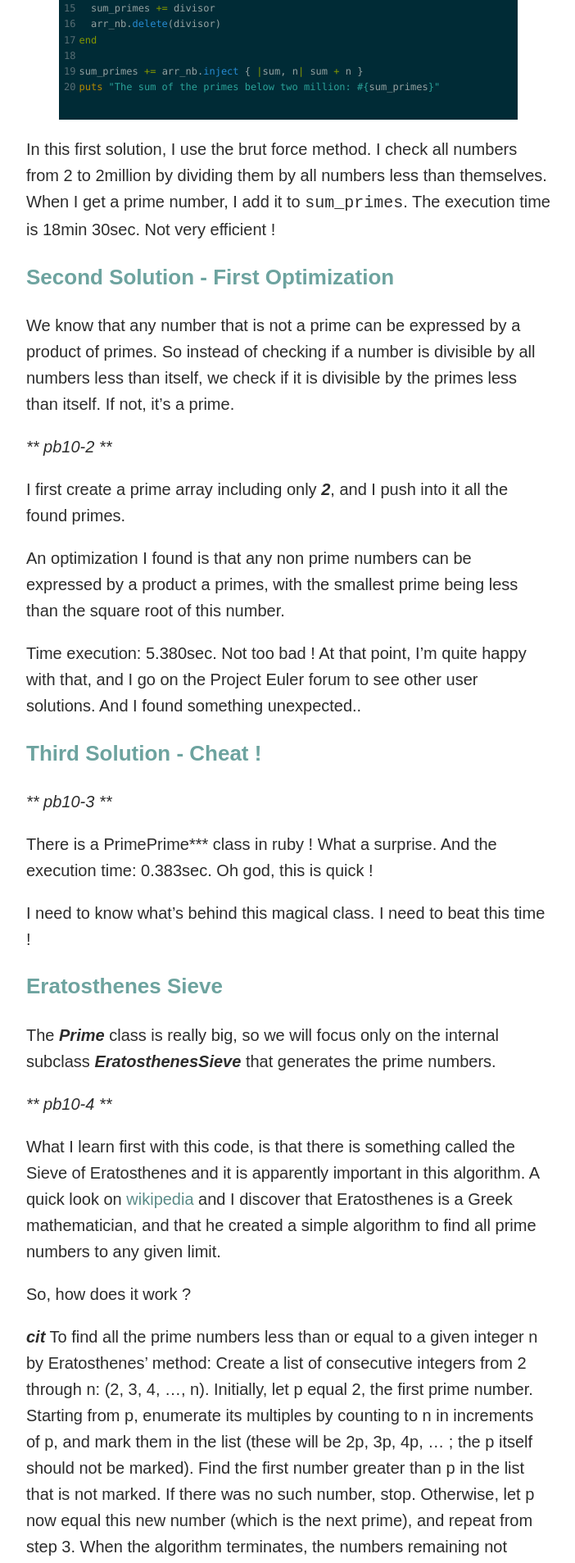
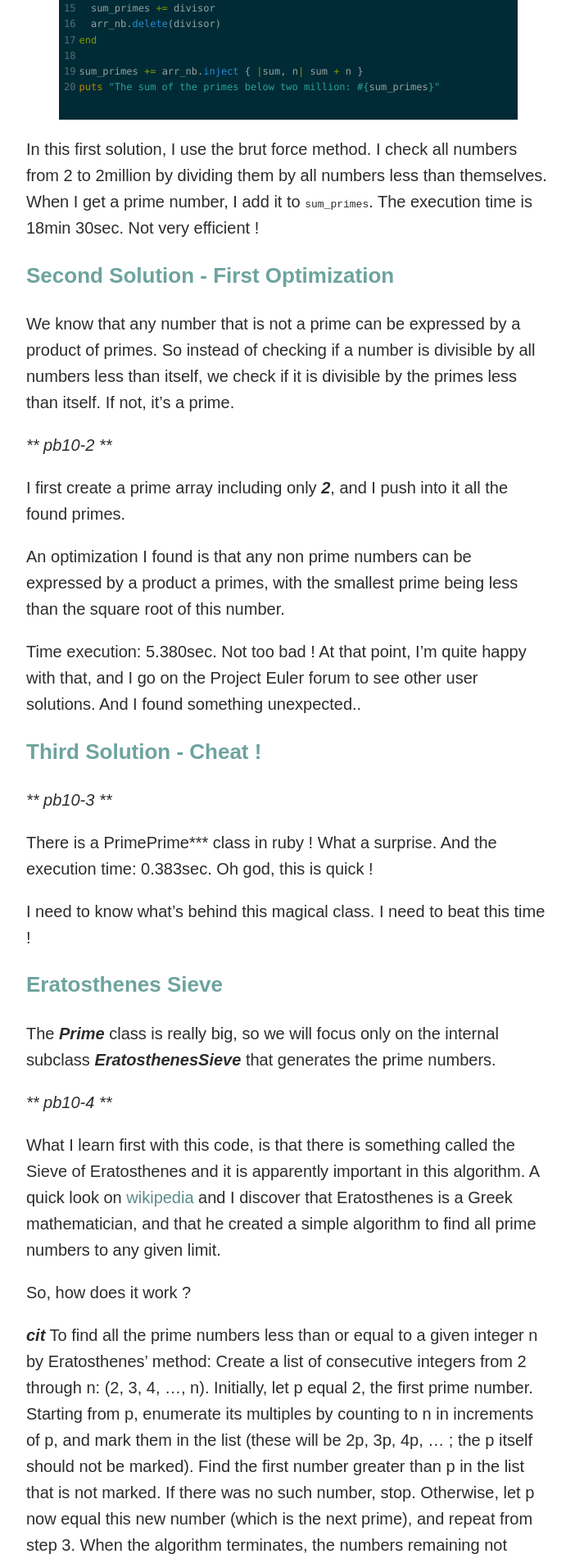
Before and after one commit to florianmainguy/florianmainguy.github.io, a Jekyll site: the page built from _posts/2015-08-28-sum-of-prime-numbers-program-optimization.markdown, in a window 1280 px wide. Shown: the part 1432-3339 px from the top of the page at 82% size, without its empty margins (288-990 px from the left). Built offline with Jekyll 4.4.1, drawn with Linux system fonts in a browser that asks for light colours.

Commit message:
restructuration

```diff
--- a/_sass/_layout.scss
+++ b/_sass/_layout.scss
@@ -117,6 +117,9 @@ h2 {
     word-wrap: normal;
     font-family: Menlo;
 }
+code {
+    font-size: 13px;
+}
 
 /** Footer **/
 .site-footer {
```
